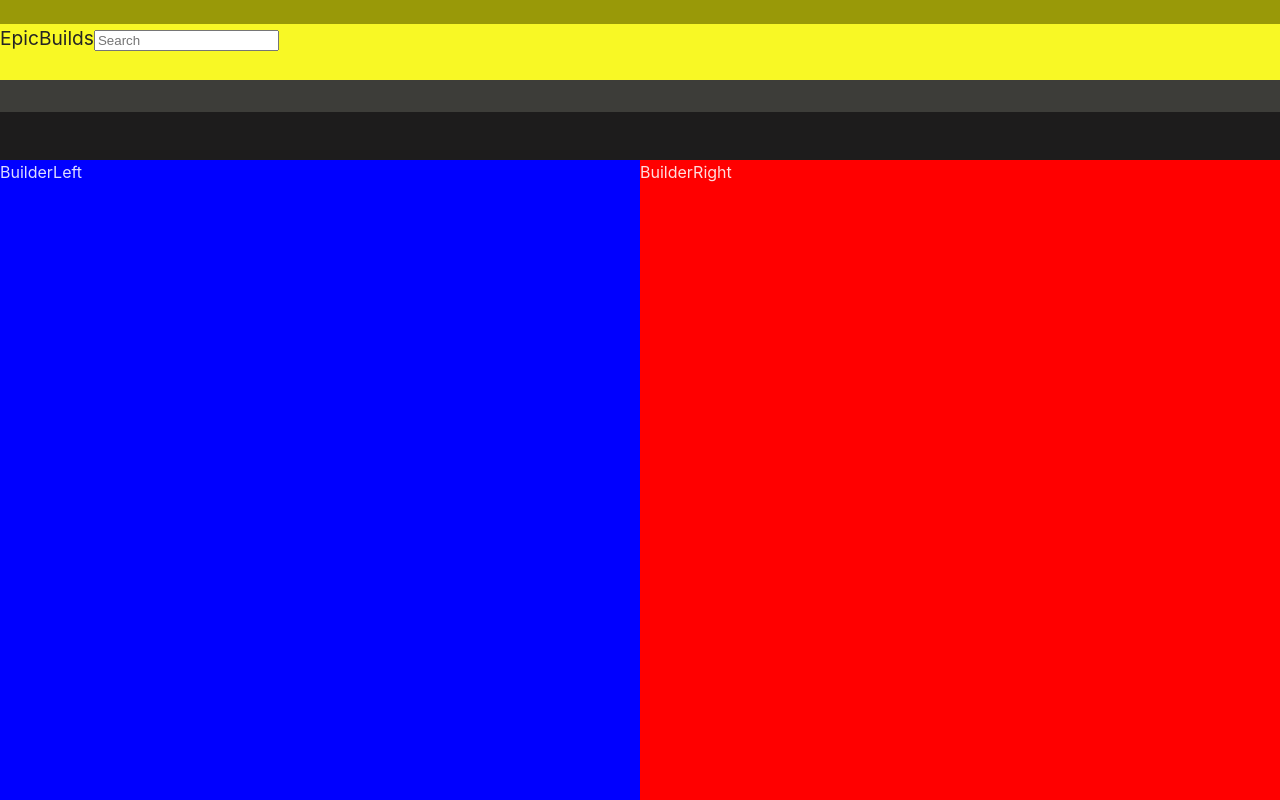
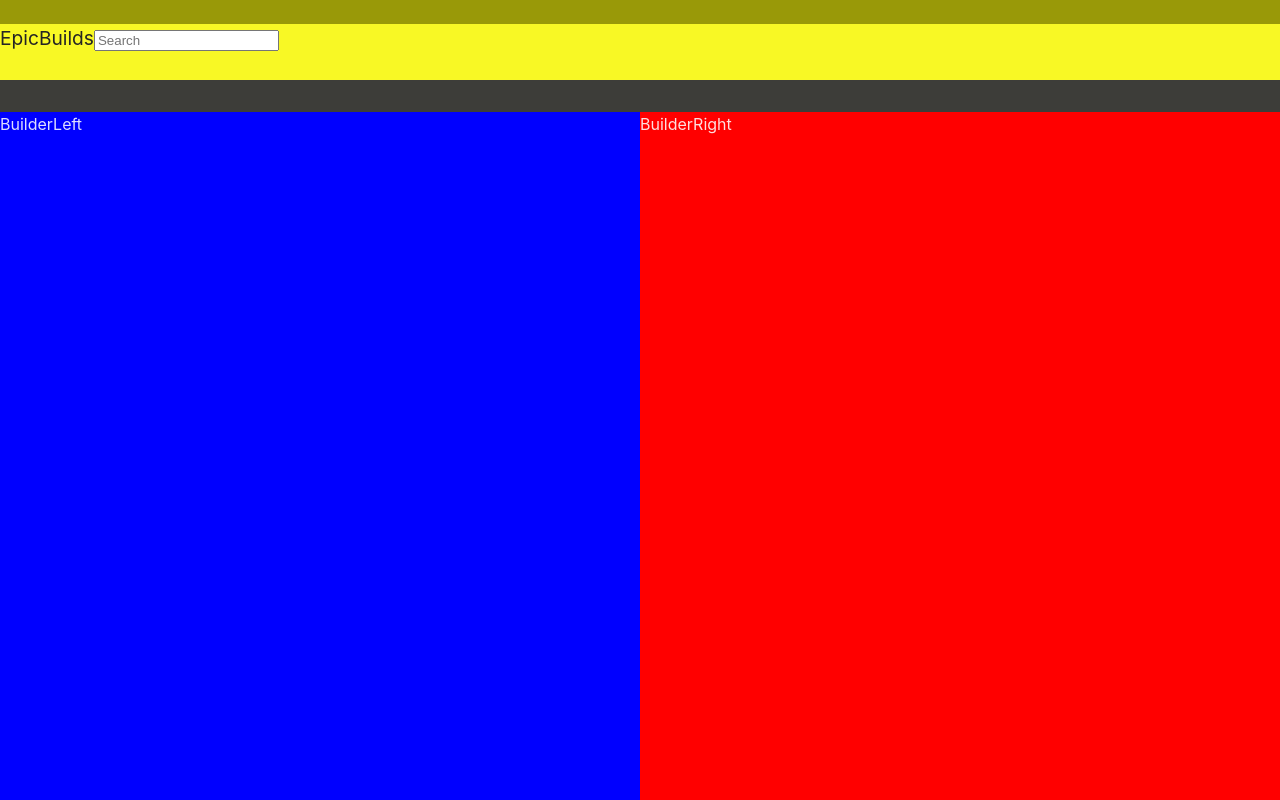
Before and after one commit to daoistcoder/epic-pc-builder-demo, a React (Vite) app in the folder client/: page / in a window 1280 px wide. Shown: the top 800 px of the page. Built offline with nearby package versions, Linux system fonts and the light colour scheme.

Commit message:
update nav height

```diff
--- a/client/src/index.css
+++ b/client/src/index.css
@@ -25,7 +25,7 @@ body {
 .nav {
   display: flex;
   flex-direction: column;
-  height: 20vh;
+  height: max-content;
   width: 100%;
   color: #242424;
   font-size: larger;
```
